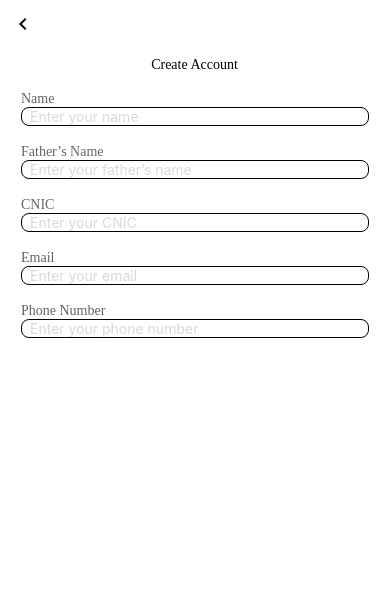
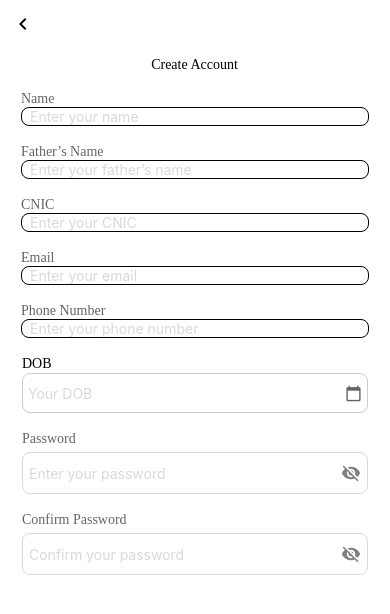
Before and after one commit to Shehiryar12/CropsSecure, a React Native app: screen /Authorized in a window 390 px wide. Shown: the top 614 px of the page. Built offline with nearby package versions, Linux system fonts and the light colour scheme.

Commit message:
CROPSSECURE

```diff
--- a/Src/Screens/Authorized.js
+++ b/Src/Screens/Authorized.js
@@ -63,6 +63,10 @@ const Authorized = () => {
            maxLength={11}
       />
 
+         <Dob title="DOB " placeholder="Your DOB" placeholderTextColor="#DBD8D8" borderColor="#DBD8D8"/>
+      <PasswordInput title="Password" placeholder="Enter your password" placeholderTextColor="#DBD8D8"  />
+      <PasswordInput title="Confirm Password" placeholder="Confirm your password" placeholderTextColor="#DBD8D8"  />
+
 
 
     </ScrollView>
```
